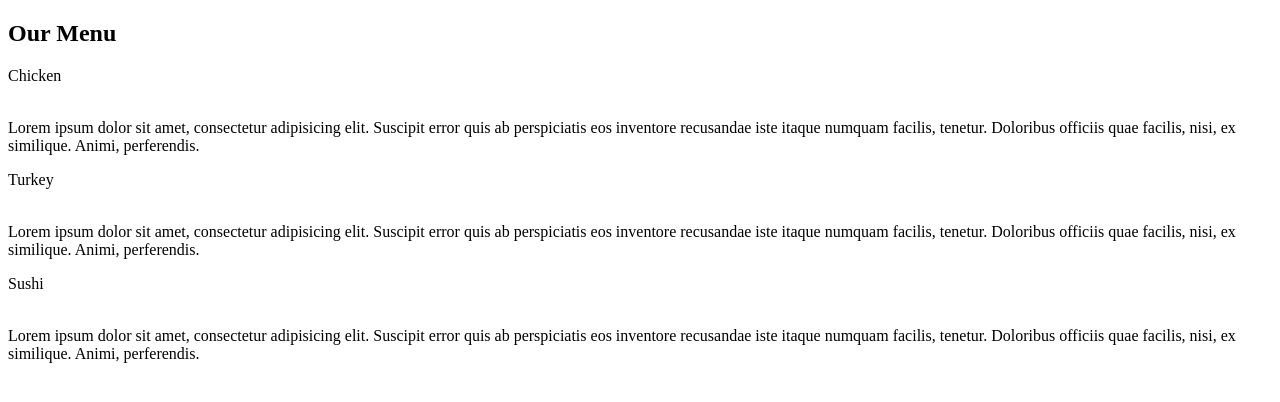
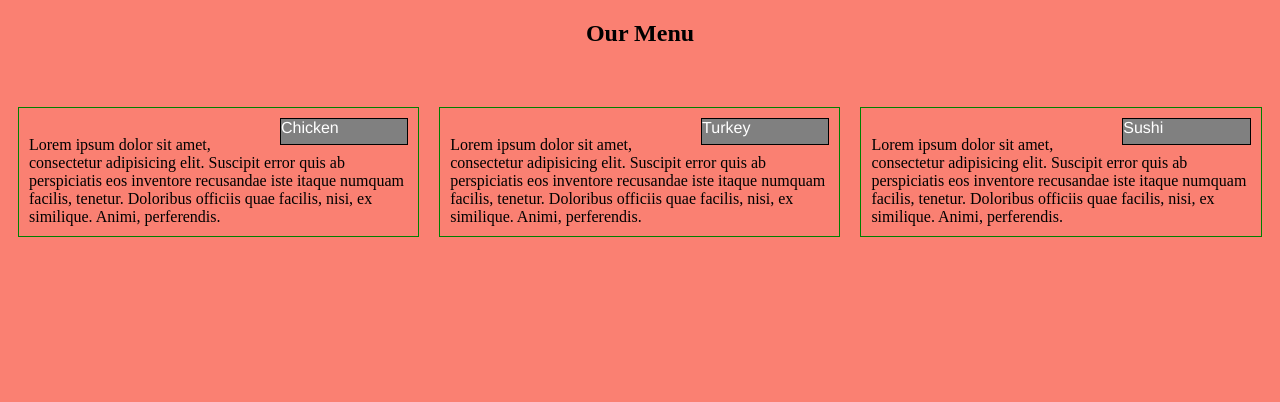
Before and after one commit to fazer1929/mod-2-solution, a plain HTML site: page file2.html in a window 1280 px wide. Drawn offline with Linux system fonts and the light colour scheme.

Commit message:
file2.html

```diff
--- a/file2.html
+++ b/file2.html
@@ -4,7 +4,7 @@
 <meta charset="utf-8">
 <meta name="viewport" content="width=device-width, initial-scale=1">
 <title> Layout</title>
-<link rel="stylesheet" href="css.css">
+<link rel="stylesheet" href="css2.css">
 </head>
 <body>
   <section>
```
